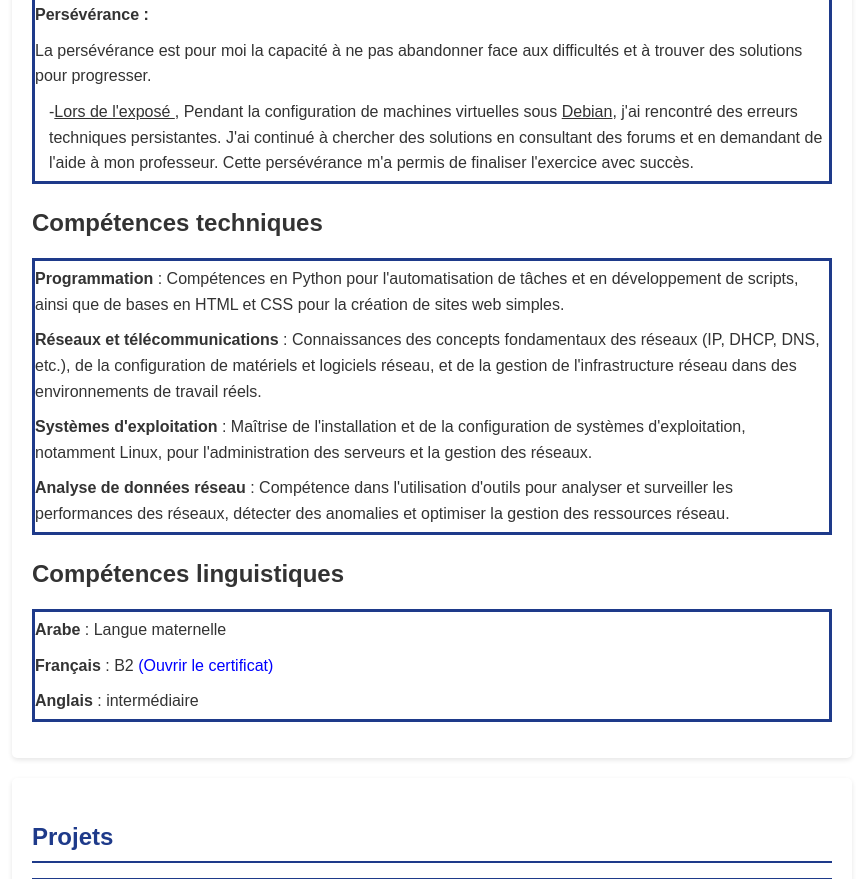
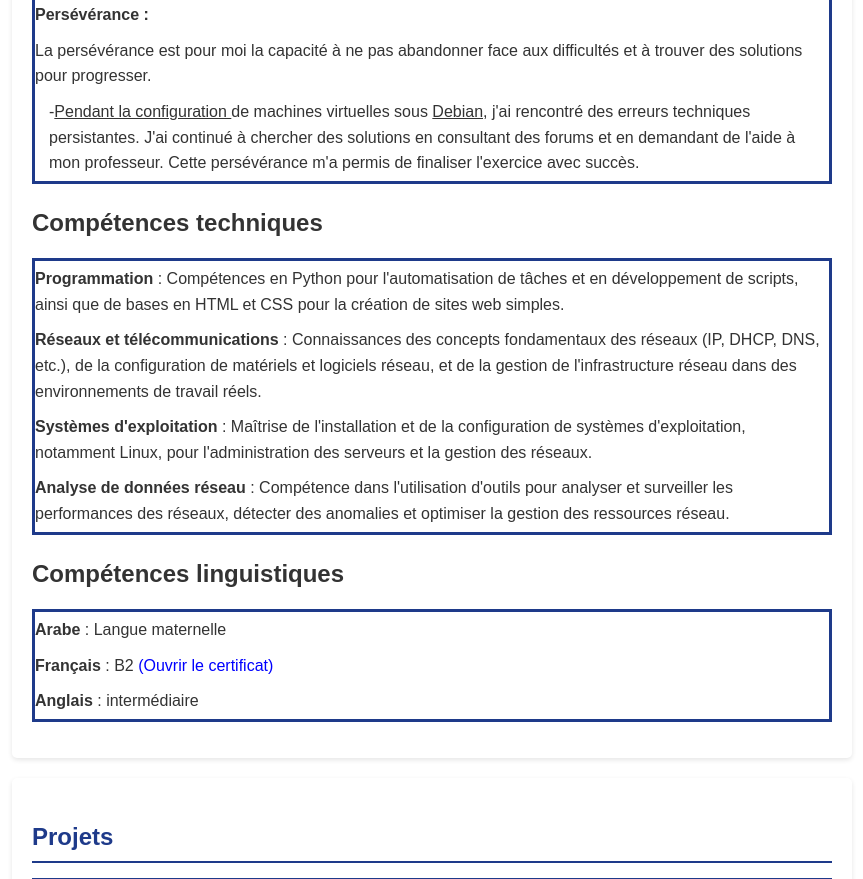
Before and after one commit to NOX101/haddar, a plain HTML site: page portfolio.html in a window 1280 px wide. Shown: the part 3064-3943 px from the top of the page, without its empty margins (208-1071 px from the left). Drawn offline with Linux system fonts and the light colour scheme.

Commit message:
Update portfolio.html

```diff
--- a/portfolio.html
+++ b/portfolio.html
@@ -107,7 +107,7 @@
 
             <li><strong>Persévérance :</strong></li>
             <li>La persévérance est pour moi la capacité à ne pas abandonner face aux difficultés et à trouver des solutions pour progresser.</li>
-            <li class="competence-per">-<u>Lors de l'exposé </u>, Pendant la configuration de machines virtuelles sous <u>Debian</u>, j'ai rencontré des erreurs techniques persistantes. J'ai continué à chercher des solutions en consultant des forums et en demandant de l'aide à mon professeur. Cette persévérance m'a permis de finaliser l'exercice avec succès.</li>
+            <li class="competence-per">-<u>Pendant la configuration </u> de machines virtuelles sous <u>Debian</u>, j'ai rencontré des erreurs techniques persistantes. J'ai continué à chercher des solutions en consultant des forums et en demandant de l'aide à mon professeur. Cette persévérance m'a permis de finaliser l'exercice avec succès.</li>
 
 
 
```
